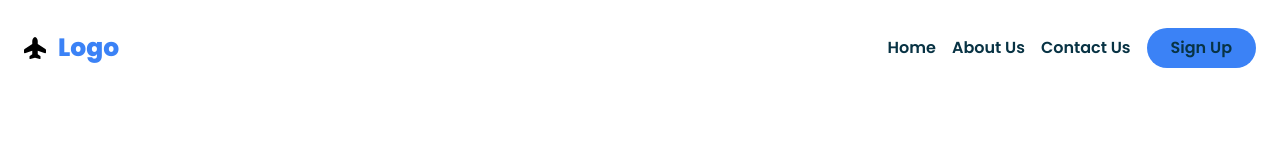
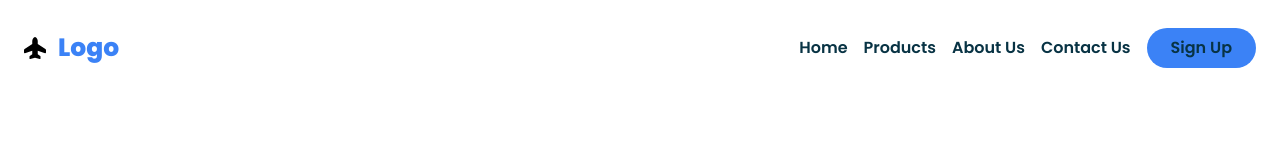
Before and after one commit to sohaib-bkt/responsive-landing-page, a plain HTML site: page index.html in a window 1280 px wide. Shown: the top 160 px of the page. Drawn offline with nearby package versions, Linux system fonts and the light colour scheme.

Commit message:
Update index.html

```diff
--- a/index.html
+++ b/index.html
@@ -40,6 +40,7 @@
       </div>
       <div class="hidden md:flex items-center space-x-4 text-cyan-950 text-base font-semibold">
         <a href="#home" class="hover:text-cyan-700 transition delay-100 ease-in-out">home</a>
+        <a href="products.html" class="hover:text-cyan-700 transition delay-100 ease-in-out">products</a>
         <a href="#about" class="hover:text-cyan-700 transition delay-100 ease-in-out">about us</a>
         <a href="#contact" class="hover:text-cyan-700 transition delay-100 ease-in-out">contact us</a>
         <a href="" class="bg-blue-500 rounded-full px-6 py-2 text-center transition duration-800 ease-in-out hover:bg-blue-600 hover:scale-105 hover:text-white" >sign up</a>
@@ -52,6 +53,7 @@
       <div class="md:hidden absolute hidden bg-white  py-8 left-3 top-10 right-3 drop-shadow-lg "  id="menu">
         <div class=" flex flex-col items-center space-y-4 ">
           <a href="#home" class="hover:text-cyan-700 transition delay-100 ease-in-out">home</a>
+          <a href="products.html" class="hover:text-cyan-700 transition delay-100 ease-in-out">products</a>
           <a href="#about" class="hover:text-cyan-700 transition delay-100 ease-in-out">about us</a>
           <a href="#contact" class="hover:text-cyan-700 transition delay-100 ease-in-out">contact us</a>
           <a href="" class="bg-blue-500 rounded-full px-6 py-2 text-center transition duration-800 ease-in-out hover:bg-blue-600 hover:scale-105 hover:text-white" >sign up</a>
```
